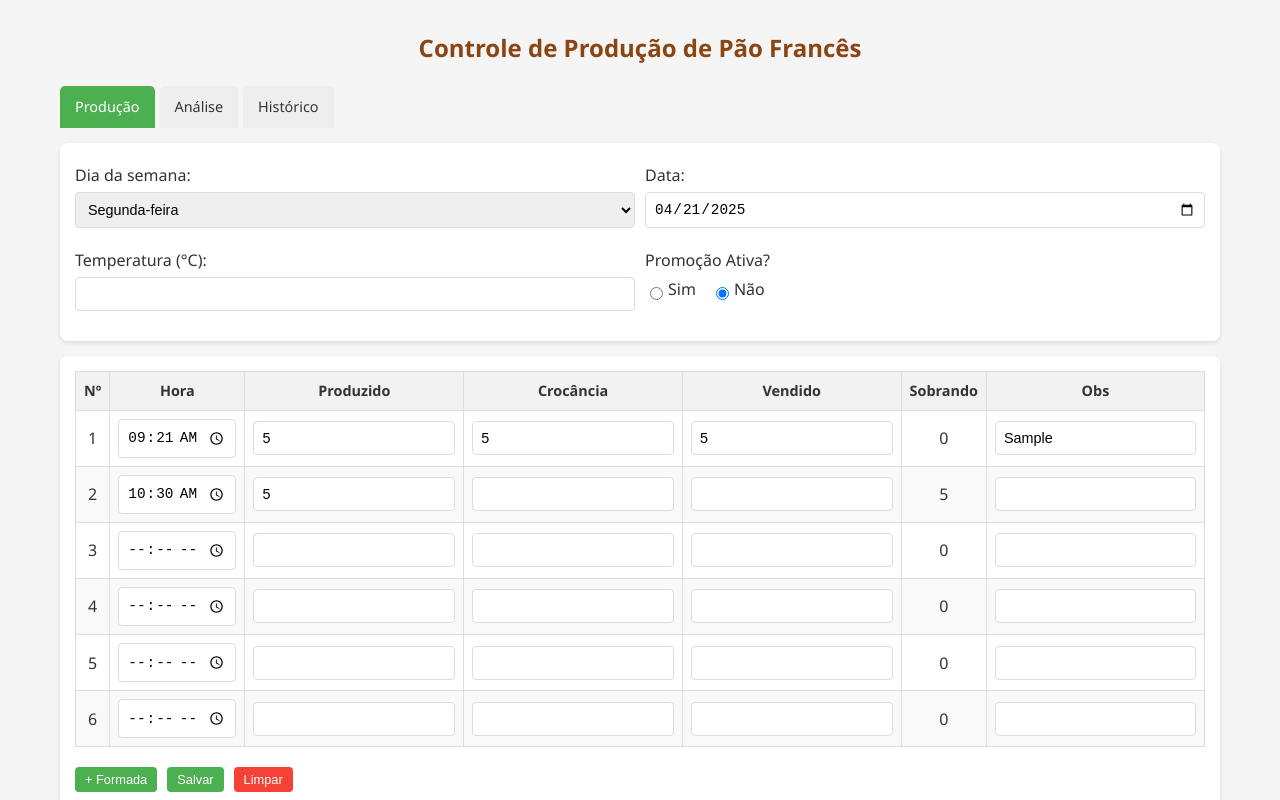
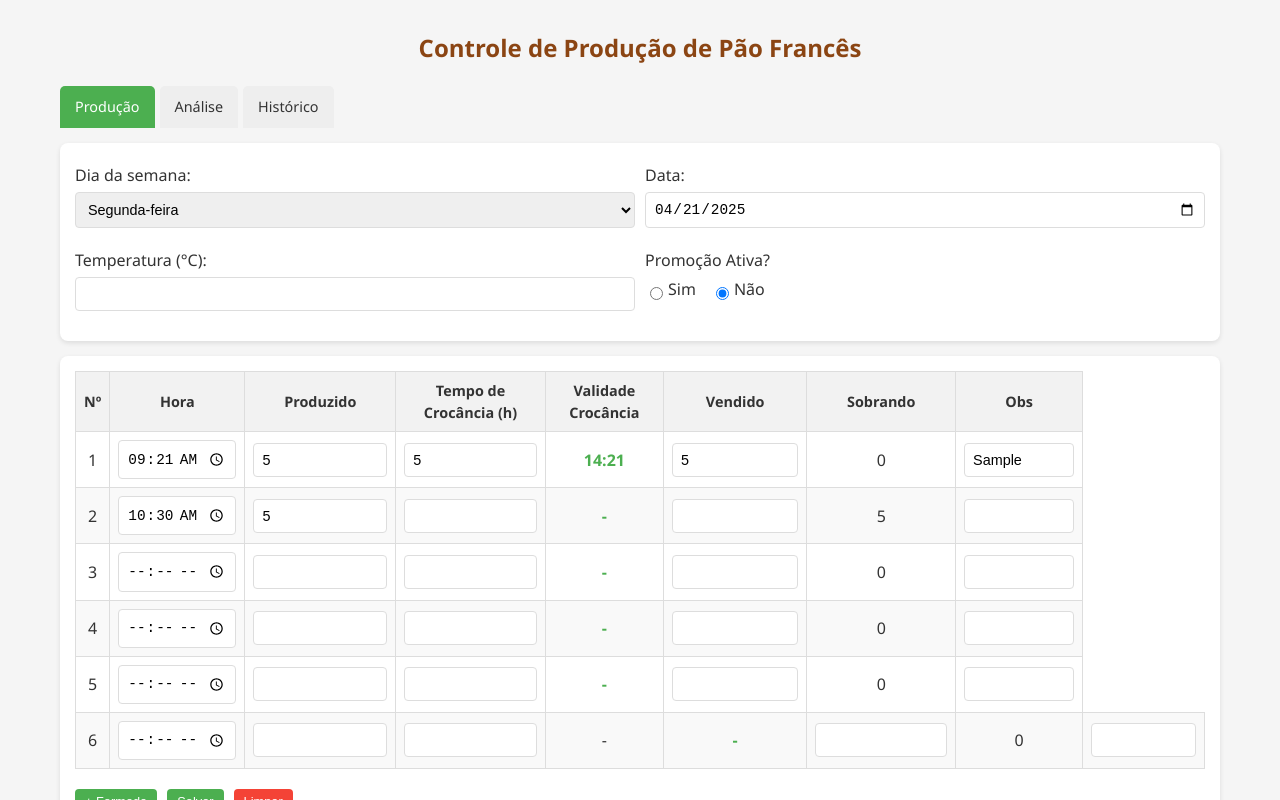
Before and after one commit to Flavio-Monteiro/relatorioSysDemanda, a plain HTML site: page index.html in a window 1280 px wide. Both pictures are taken after typing "5", "5", "5", "Sample", "10:30", "5" into the empty fields and a click on the button "+ Formada". Shown: the top 800 px of the page. Drawn offline with nearby package versions, Linux system fonts and the light colour scheme.

Commit message:
tebela atualizda com validade de produto

```diff
--- a/index.html
+++ b/index.html
@@ -1,5 +1,6 @@
 <!DOCTYPE html>
 <html lang="pt-BR">
+
 <head>
     <meta charset="UTF-8">
     <meta name="viewport" content="width=device-width, initial-scale=1.0">
@@ -11,6 +12,7 @@
     <link rel="stylesheet" href="style.css">
 
 </head>
+
 <body>
     <div class="container">
         <h1>Controle de Produção de Pão Francês</h1>
@@ -81,27 +83,32 @@
                                 <th>Nº</th>
                                 <th>Hora</th>
                                 <th>Produzido</th>
-                                <th>Crocância</th>
+                                <th>Tempo de Crocância (h)</th>
+                                <th>Validade Crocância</th> <!-- Coluna única -->
                                 <th>Vendido</th>
                                 <th>Sobrando</th>
                                 <th>Obs</th>
                             </tr>
                         </thead>
                         <tbody>
+                            <!-- Linha 1 -->
                             <tr>
                                 <td>1</td>
                                 <td><input type="time" class="form-control production-time"></td>
                                 <td><input type="number" class="form-control produced" min="0" step="1"></td>
-                                <td><input type="number" class="form-control crispness" min="0" step="0.1"></td>
+                                <td><input type="number" class="form-control crispness" min="0" step="0.1" placeholder="Ex: 3"></td>
+                                <td class="crispness-validity">-</td> <!-- Calculado automaticamente -->
                                 <td><input type="number" class="form-control sold" min="0" step="1"></td>
                                 <td class="remaining">0</td>
                                 <td><input type="text" class="form-control notes"></td>
                             </tr>
+                            <!-- Linhas 2 a 5 (padrão) -->
                             <tr>
                                 <td>2</td>
                                 <td><input type="time" class="form-control production-time"></td>
                                 <td><input type="number" class="form-control produced" min="0" step="1"></td>
                                 <td><input type="number" class="form-control crispness" min="0" step="0.1"></td>
+                                <td class="crispness-validity">-</td>
                                 <td><input type="number" class="form-control sold" min="0" step="1"></td>
                                 <td class="remaining">0</td>
                                 <td><input type="text" class="form-control notes"></td>
@@ -111,6 +118,7 @@
                                 <td><input type="time" class="form-control production-time"></td>
                                 <td><input type="number" class="form-control produced" min="0" step="1"></td>
                                 <td><input type="number" class="form-control crispness" min="0" step="0.1"></td>
+                                <td class="crispness-validity">-</td>
                                 <td><input type="number" class="form-control sold" min="0" step="1"></td>
                                 <td class="remaining">0</td>
                                 <td><input type="text" class="form-control notes"></td>
@@ -120,6 +128,7 @@
                                 <td><input type="time" class="form-control production-time"></td>
                                 <td><input type="number" class="form-control produced" min="0" step="1"></td>
                                 <td><input type="number" class="form-control crispness" min="0" step="0.1"></td>
+                                <td class="crispness-validity">-</td>
                                 <td><input type="number" class="form-control sold" min="0" step="1"></td>
                                 <td class="remaining">0</td>
                                 <td><input type="text" class="form-control notes"></td>
@@ -129,6 +138,7 @@
                                 <td><input type="time" class="form-control production-time"></td>
                                 <td><input type="number" class="form-control produced" min="0" step="1"></td>
                                 <td><input type="number" class="form-control crispness" min="0" step="0.1"></td>
+                                <td class="crispness-validity">-</td>
                                 <td><input type="number" class="form-control sold" min="0" step="1"></td>
                                 <td class="remaining">0</td>
                                 <td><input type="text" class="form-control notes"></td>
@@ -230,4 +240,5 @@
 
     <script src="main.js"></script>
 </body>
+
 </html>
--- a/main.js
+++ b/main.js
@@ -1,4 +1,4 @@
-document.addEventListener('DOMContentLoaded', function() {
+document.addEventListener('DOMContentLoaded', function () {
     // Elementos do DOM
     const productionTab = document.getElementById('production-tab');
     const analysisTab = document.getElementById('analysis-tab');
@@ -55,6 +55,15 @@ document.addEventListener('DOMContentLoaded', function() {
 
         // Salvar dados quando a página for fechada
         window.addEventListener('beforeunload', saveData);
+
+        // ADICIONE AQUI OS NOVOS LISTENERS PARA CROCÂNCIA
+        document.querySelectorAll('.crispness').forEach(input => {
+            input.addEventListener('input', calculateCrispnessValidity);
+        });
+
+        document.querySelectorAll('.production-time').forEach(input => {
+            input.addEventListener('change', calculateCrispnessValidity);
+        });
     }
 
     // Alternar entre abas
@@ -176,6 +185,8 @@ document.addEventListener('DOMContentLoaded', function() {
             <td><input type="time" class="form-control production-time"></td>
             <td><input type="number" class="form-control produced" min="0" step="1"></td>
             <td><input type="number" class="form-control crispness" min="0" step="0.1"></td>
+            <td class="crispness-until">-</td>
+            <td class="crispness-validity">-</td>
             <td><input type="number" class="form-control sold" min="0" step="1"></td>
             <td class="remaining">0</td>
             <td><input type="text" class="form-control notes"></td>
@@ -186,6 +197,8 @@ document.addEventListener('DOMContentLoaded', function() {
         // Adicionar event listeners aos novos inputs
         newRow.querySelector('.produced').addEventListener('input', calculateRemaining);
         newRow.querySelector('.sold').addEventListener('input', calculateRemaining);
+        newRow.querySelector('.crispness').addEventListener('input', calculateCrispnessValidity);
+        newRow.querySelector('.production-time').addEventListener('change', calculateCrispnessValidity);
     }
 
     // Resetar tudo
@@ -288,7 +301,11 @@ document.addEventListener('DOMContentLoaded', function() {
 
             // Recalcular
             calculateRemaining();
+            calculateCrispnessValidity(); // Adicione esta linha
+
         }
+
+
     }
 
     // Carregar dados históricos
@@ -448,7 +465,7 @@ document.addEventListener('DOMContentLoaded', function() {
                     },
                     tooltip: {
                         callbacks: {
-                            afterLabel: function(context) {
+                            afterLabel: function (context) {
                                 const index = context.dataIndex;
                                 const efficiency = efficiencyData[index];
                                 return `Eficiência: ${efficiency.toFixed(1)}%`;
@@ -501,7 +518,7 @@ document.addEventListener('DOMContentLoaded', function() {
                     },
                     tooltip: {
                         callbacks: {
-                            afterLabel: function(context) {
+                            afterLabel: function (context) {
                                 const index = context.dataIndex;
                                 const waste = wasteData[index];
                                 const produced = productionData[index];
@@ -710,4 +727,42 @@ document.addEventListener('DOMContentLoaded', function() {
     function printPage() {
         window.print();
     }
+
+    //Calcular validade da crocancia // Adicione esta função para calcular a validade da crocância
+    function calculateCrispnessValidity() {
+        document.querySelectorAll('#production-table tbody tr').forEach(row => {
+            const productionTime = row.querySelector('.production-time').value;
+            const crispnessInput = row.querySelector('.crispness');
+            const validityCell = row.querySelector('.crispness-validity');
+
+            if (productionTime && crispnessInput.value) {
+                const [hours, minutes] = productionTime.split(':').map(Number);
+                const totalMinutes = hours * 60 + minutes;
+                const crispnessHours = parseFloat(crispnessInput.value) || 0;
+
+                // Calcula validade (horário de produção + tempo de crocância)
+                const validityMinutes = totalMinutes + (crispnessHours * 60);
+                const validityHours = Math.floor(validityMinutes / 60) % 24;
+                const validityMins = validityMinutes % 60;
+
+                validityCell.textContent =
+                    `${validityHours.toString().padStart(2, '0')}:${validityMins.toString().padStart(2, '0')}`;
+
+                // Adiciona classes de aviso
+                const now = new Date();
+                const currentMinutes = now.getHours() * 60 + now.getMinutes();
+                const remainingMinutes = validityMinutes - currentMinutes;
+
+                validityCell.classList.remove('warning', 'danger');
+                if (remainingMinutes > 0 && remainingMinutes < 60) {
+                    validityCell.classList.add('warning'); // Amarelo: 1h ou menos
+                } else if (remainingMinutes <= 0) {
+                    validityCell.classList.add('danger'); // Vermelho: expirado
+                }
+            } else {
+                validityCell.textContent = '-';
+                validityCell.classList.remove('warning', 'danger');
+            }
+        });
+    }
 });
--- a/style.css
+++ b/style.css
@@ -360,3 +360,33 @@ label {
         display: block !important;
     }
 }
+
+
+
+
+/* Adicione ao seu CSS */
+.crispness-until.warning {
+    color: #FF9800;
+    font-weight: bold;
+}
+
+.crispness-until.danger {
+    color: #F44336;
+    font-weight: bold;
+}
+
+.crispness-validity {
+    color: #4CAF50;
+    font-weight: bold;
+}
+
+.crispness-validity.warning {
+    background-color: #FFF3E0; /* Laranja claro */
+    color: #E65100;
+    font-weight: bold;
+}
+.crispness-validity.danger {
+    background-color: #FFEBEE; /* Vermelho claro */
+    color: #C62828;
+    font-weight: bold;
+}
```
